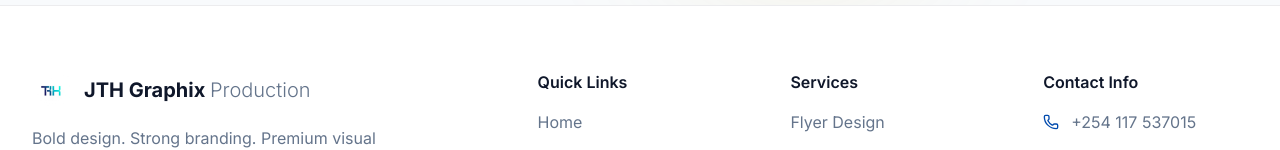
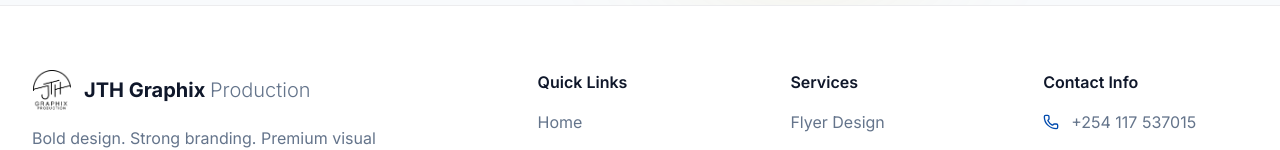
Before and after one commit to de-scientist/JTH, a Next.js app in the folder JTH-Portfolio/: page / in a window 1280 px wide. Shown: the part 6497-6647 px from the top of the page. Built offline with nearby package versions, Linux system fonts and the light colour scheme.

Commit message:
update the JTH footer logo

```diff
--- a/JTH-Portfolio/components/footer.tsx
+++ b/JTH-Portfolio/components/footer.tsx
@@ -53,7 +53,7 @@ export function Footer() {
             <Link href="/" className="flex items-center gap-3 mb-4">
               <div className="relative w-10 h-10">
                 <Image
-                  src="/images/logo.png"
+                  src="/images/logo (3).png"
                   alt="JTH Graphix Production Logo"
                   fill
                   className="object-contain"
```
